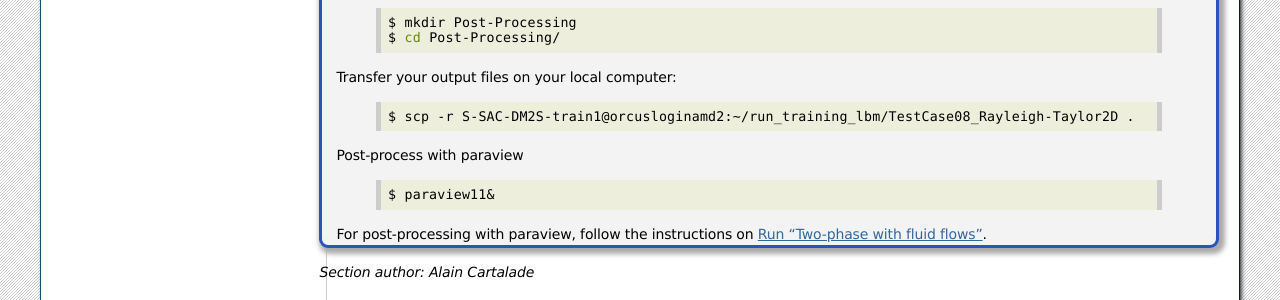
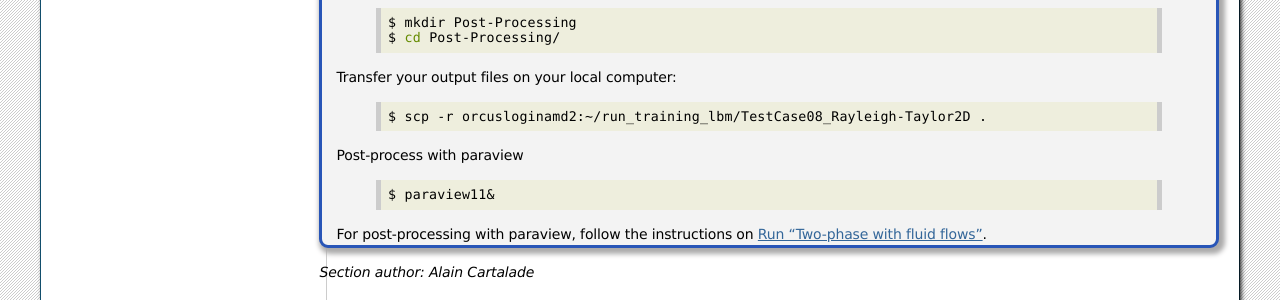
Before and after one commit to cea-lbm-saclay/LBM_Saclay_Documentation, a Sphinx documentation site: the page built from doc/src_doc/01_USER_GUIDE/SIMU_ON_ORCUS/Simulations-ORCUS-GPU.rst, in a window 1280 px wide. Shown: the part 1876-2176 px from the top of the page. Built offline with Sphinx 7.4.7, drawn with Linux system fonts in a browser that asks for light colours.

Commit message:
Update login orcus

```diff
--- a/doc/src_doc/01_USER_GUIDE/SIMU_ON_ORCUS/Simulations-ORCUS-GPU.rst
+++ b/doc/src_doc/01_USER_GUIDE/SIMU_ON_ORCUS/Simulations-ORCUS-GPU.rst
@@ -264,7 +264,7 @@ Transfer your output files on your local computer
 
       .. code-block:: shell
 
-         $ scp -r S-SAC-DM2S-train1@orcusloginamd2:~/run_training_lbm/TestCase08_Rayleigh-Taylor2D .
+         $ scp -r orcusloginamd2:~/run_training_lbm/TestCase08_Rayleigh-Taylor2D .
 
    Post-process with paraview
 
```
